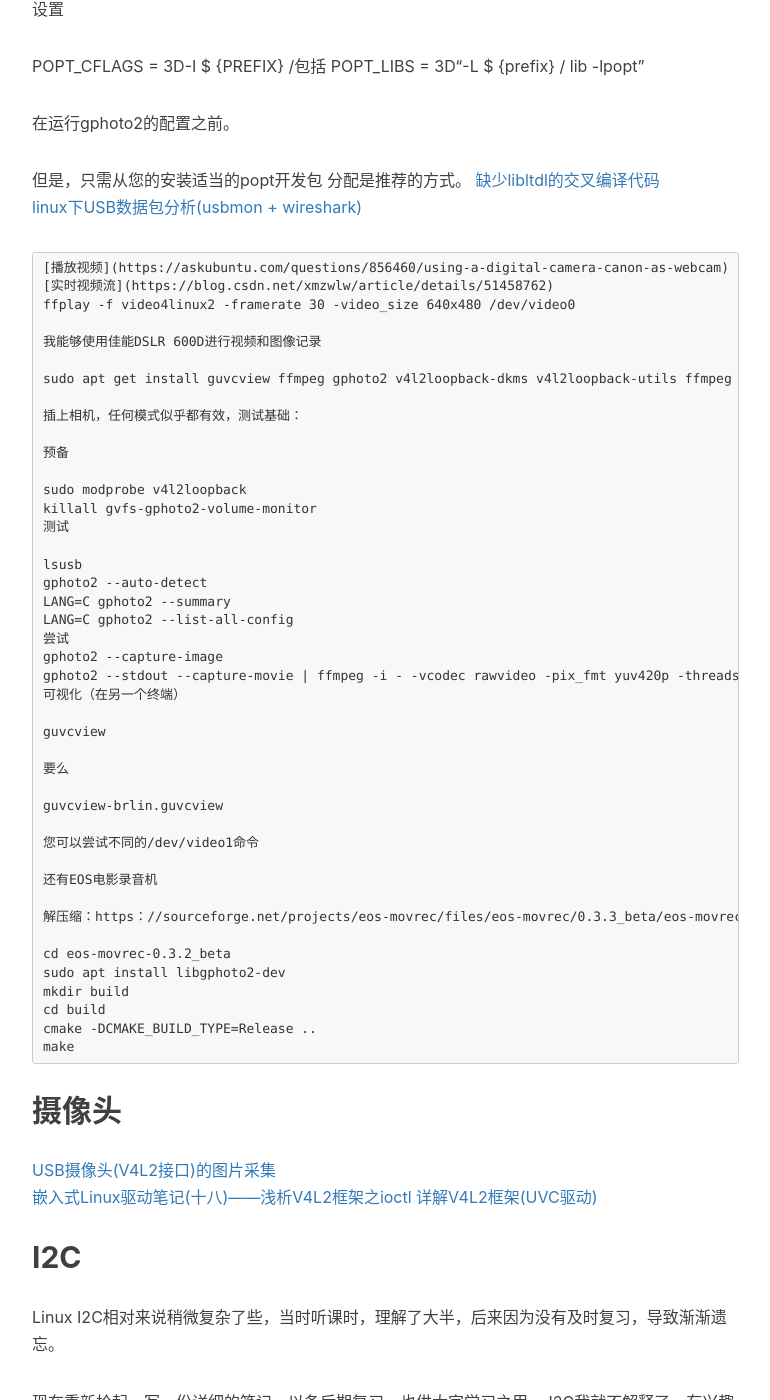
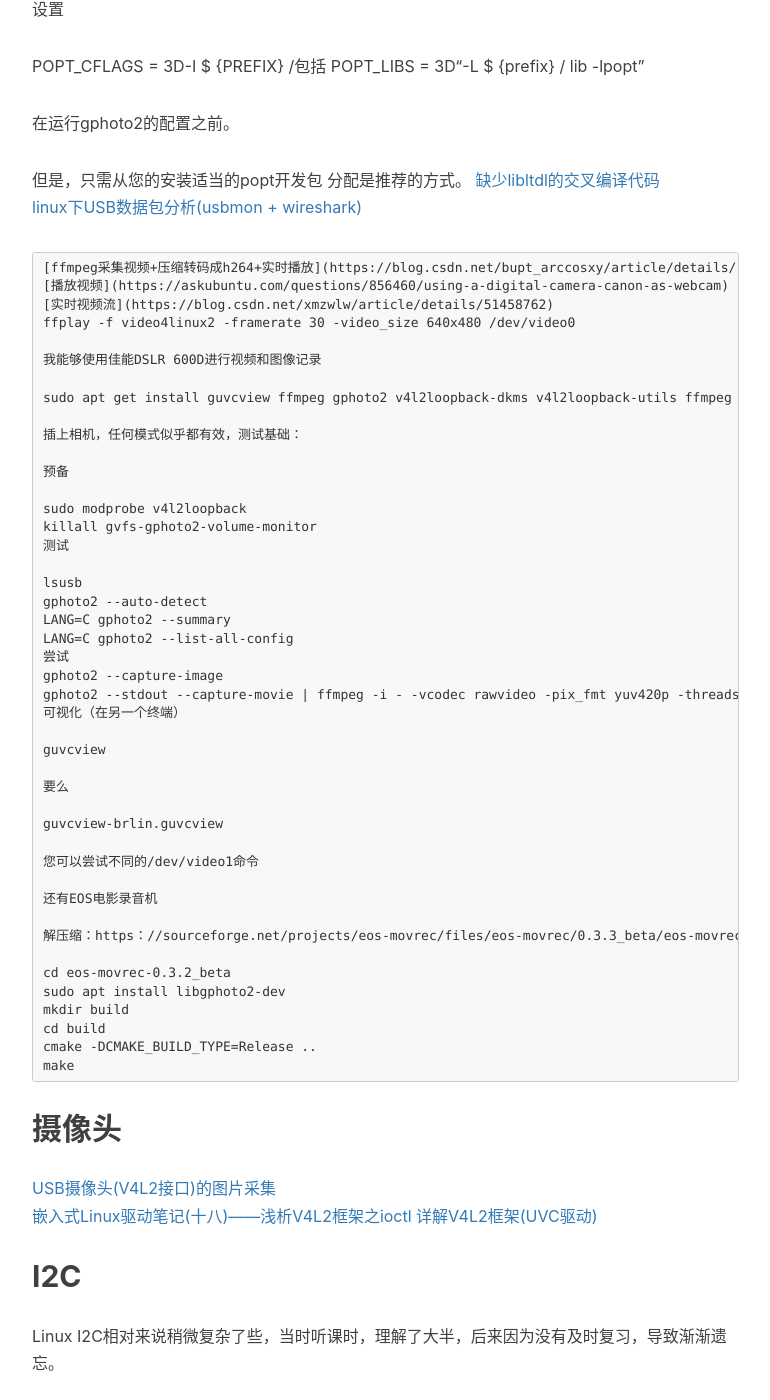
Before and after one commit to gary-robotics/dlward, a Jekyll site: the page built from _posts/2018-07-09-AndroidDriver-2018.markdown, in a window 1280 px wide and 1400 px high, scrolled down 2947 px. Shown: the whole window, without its empty margins (233-1003 px from the left). Built offline with Jekyll 4.4.1, drawn with Linux system fonts in a browser that asks for light colours; nearby versions of some CDN libraries; comment, search, counter and statistics services are not loaded.

Commit message:
Update 2018-07-09-AndroidDriver-2018.markdown

````diff
--- a/_posts/2018-07-09-AndroidDriver-2018.markdown
+++ b/_posts/2018-07-09-AndroidDriver-2018.markdown
@@ -102,6 +102,7 @@ make install
 [linux下USB数据包分析(usbmon + wireshark)](http://www.lnsign.com/2018/03/06/usb-packet-capture-usbmon-wireshark/)
 
 ```
+[ffmpeg采集视频+压缩转码成h264+实时播放](https://blog.csdn.net/bupt_arccosxy/article/details/17382235)
 [播放视频](https://askubuntu.com/questions/856460/using-a-digital-camera-canon-as-webcam)
 [实时视频流](https://blog.csdn.net/xmzwlw/article/details/51458762)
 ffplay -f video4linux2 -framerate 30 -video_size 640x480 /dev/video0
````
